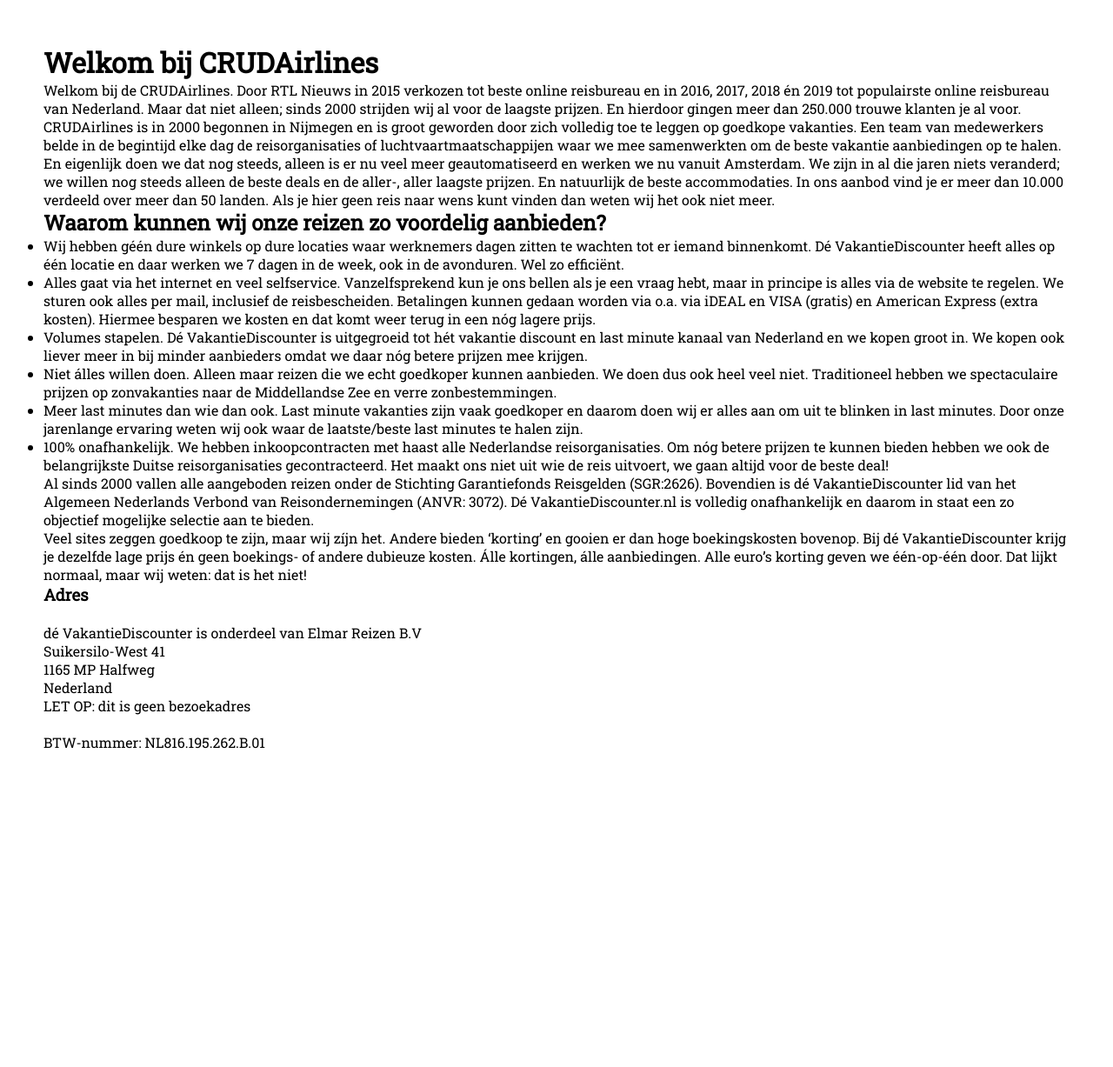
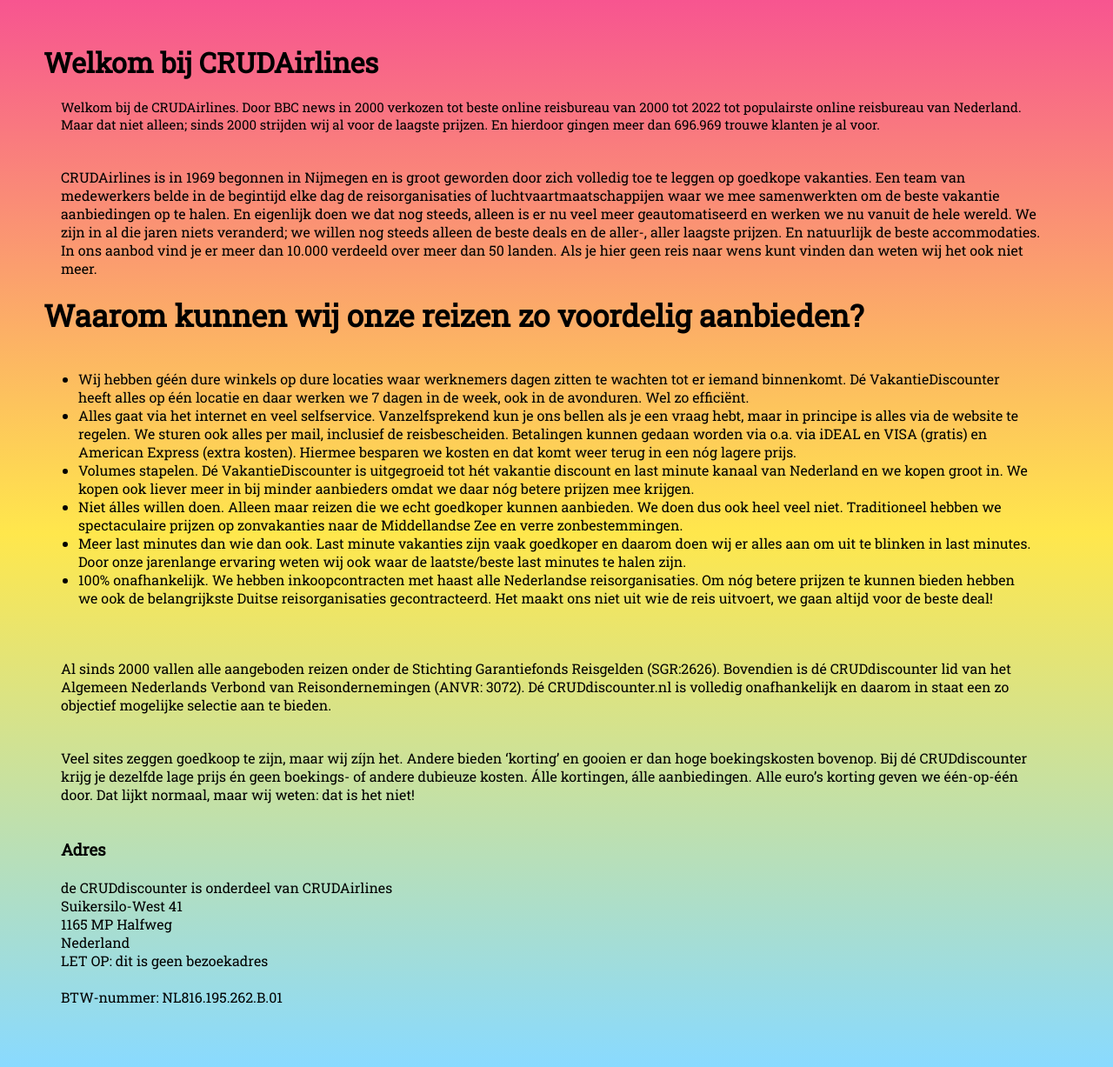
Before and after one commit to jochem11/CRUD, a PHP site: page /overons.php in a window 1280 px wide. Shown: the whole page at 87% size. Before the commit the page ends 861 px from the top, so only its background shows below. Run offline with PHP 8.4, Linux system fonts and the light colour scheme.

Commit message:
overons
overons website gemaakt footer en header kan je zelf toevoegen

```diff
--- a/css/styles.css
+++ b/css/styles.css
@@ -82,7 +82,7 @@
 }
 
 /*//////////////////////////////////////|
------------overons plaatjes------------|
+-----------overons------------|
 ////////////////////////////////////////|*/
 
 .overons_container {
@@ -90,4 +90,52 @@
   height: auto;
   padding: 50px;
   overflow: auto;
+  background-image: linear-gradient(#f75590, #ffe74c, #89daff);
+  font-weight: 550;
 }
+
+.overons_container .overons_container h1 {
+  font-size: 35px;
+  font-weight: 700;
+}
+
+.overons_container .overons_tekst {
+  width: 100%;
+  height: auto;
+  padding: 20px;
+}
+
+.overons_container .overons_tekst p {
+  font-size: 15px;
+}
+
+.overons_container .overons_geschiedenis {
+  width: 100%;
+  height: auto;
+  padding: 20px;
+}
+
+.overons_container .overons_waarom h2 {
+  font-size: 35px;
+}
+
+.overons_container .overons_waarom {
+  width: 100%;
+  height: auto;
+}
+
+.overons_container .overons_waarom ul {
+  padding: 40px;
+}
+
+.overons_container .overons_veiligheid {
+  padding: 20px;
+}
+
+.overons_container .overons_belofte {
+  padding: 20px;
+}
+
+.overons_container .overons_adres {
+  padding: 20px;
+}
--- a/overons.php
+++ b/overons.php
@@ -21,10 +21,10 @@
     <div class="overons_container">
         <h1>Welkom bij CRUDAirlines</h1>
         <div class="overons_tekst">
-            <p>Welkom bij de CRUDAirlines. Door RTL Nieuws in 2015 verkozen tot beste online reisbureau en in 2016, 2017, 2018 én 2019 tot populairste online reisbureau van Nederland. Maar dat niet alleen; sinds 2000 strijden wij al voor de laagste prijzen. En hierdoor gingen meer dan 250.000 trouwe klanten je al voor.</p>
+            <p>Welkom bij de CRUDAirlines. Door BBC news in 2000 verkozen tot beste online reisbureau van 2000 tot 2022 tot populairste online reisbureau van Nederland. Maar dat niet alleen; sinds 2000 strijden wij al voor de laagste prijzen. En hierdoor gingen meer dan 696.969 trouwe klanten je al voor.</p>
         </div>
         <div class="overons_geschiedenis">
-            <p>CRUDAirlines is in 2000 begonnen in Nijmegen en is groot geworden door zich volledig toe te leggen op goedkope vakanties. Een team van medewerkers belde in de begintijd elke dag de reisorganisaties of luchtvaartmaatschappijen waar we mee samenwerkten om de beste vakantie aanbiedingen op te halen. En eigenlijk doen we dat nog steeds, alleen is er nu veel meer geautomatiseerd en werken we nu vanuit Amsterdam. We zijn in al die jaren niets veranderd; we willen nog steeds alleen de beste deals en de aller-, aller laagste prijzen. En natuurlijk de beste accommodaties. In ons aanbod vind je er meer dan 10.000 verdeeld over meer dan 50 landen. Als je hier geen reis naar wens kunt vinden dan weten wij het ook niet meer.</p>
+            <p>CRUDAirlines is in 1969 begonnen in Nijmegen en is groot geworden door zich volledig toe te leggen op goedkope vakanties. Een team van medewerkers belde in de begintijd elke dag de reisorganisaties of luchtvaartmaatschappijen waar we mee samenwerkten om de beste vakantie aanbiedingen op te halen. En eigenlijk doen we dat nog steeds, alleen is er nu veel meer geautomatiseerd en werken we nu vanuit de hele wereld. We zijn in al die jaren niets veranderd; we willen nog steeds alleen de beste deals en de aller-, aller laagste prijzen. En natuurlijk de beste accommodaties. In ons aanbod vind je er meer dan 10.000 verdeeld over meer dan 50 landen. Als je hier geen reis naar wens kunt vinden dan weten wij het ook niet meer.</p>
         </div>
         <div class="overons_waarom">
             <h2>Waarom kunnen wij onze reizen zo voordelig aanbieden?</h2>
@@ -38,16 +38,16 @@
             </ul>
         </div>
         <div class="overons_veiligheid">
-            <p>Al sinds 2000 vallen alle aangeboden reizen onder de Stichting Garantiefonds Reisgelden (SGR:2626). Bovendien is dé VakantieDiscounter lid van het Algemeen Nederlands Verbond van Reisondernemingen (ANVR: 3072). Dé VakantieDiscounter.nl is volledig onafhankelijk en daarom in staat een zo objectief mogelijke selectie aan te bieden.</p>
+            <p>Al sinds 2000 vallen alle aangeboden reizen onder de Stichting Garantiefonds Reisgelden (SGR:2626). Bovendien is dé CRUDdiscounter lid van het Algemeen Nederlands Verbond van Reisondernemingen (ANVR: 3072). Dé CRUDdiscounter.nl is volledig onafhankelijk en daarom in staat een zo objectief mogelijke selectie aan te bieden.</p>
         </div>
         <div class="overons_belofte">
-            <p>Veel sites zeggen goedkoop te zijn, maar wij zíjn het. Andere bieden ‘korting’ en gooien er dan hoge boekingskosten bovenop. Bij dé VakantieDiscounter krijg je dezelfde lage prijs én geen boekings- of andere dubieuze kosten. Álle kortingen, álle aanbiedingen. Alle euro’s korting geven we één-op-één door. Dat lijkt normaal, maar wij weten: dat is het niet!</p>
+            <p>Veel sites zeggen goedkoop te zijn, maar wij zíjn het. Andere bieden ‘korting’ en gooien er dan hoge boekingskosten bovenop. Bij dé CRUDdiscounter krijg je dezelfde lage prijs én geen boekings- of andere dubieuze kosten. Álle kortingen, álle aanbiedingen. Alle euro’s korting geven we één-op-één door. Dat lijkt normaal, maar wij weten: dat is het niet!</p>
         </div>
         <div class="overons_adres">
             <h3>Adres</h3>
             <p>
                 <br>
-                dé VakantieDiscounter is onderdeel van Elmar Reizen B.V<br>
+                de CRUDdiscounter is onderdeel van CRUDAirlines<br>
                 Suikersilo-West 41<br>
                 1165 MP Halfweg<br>
                 Nederland<br>
```
